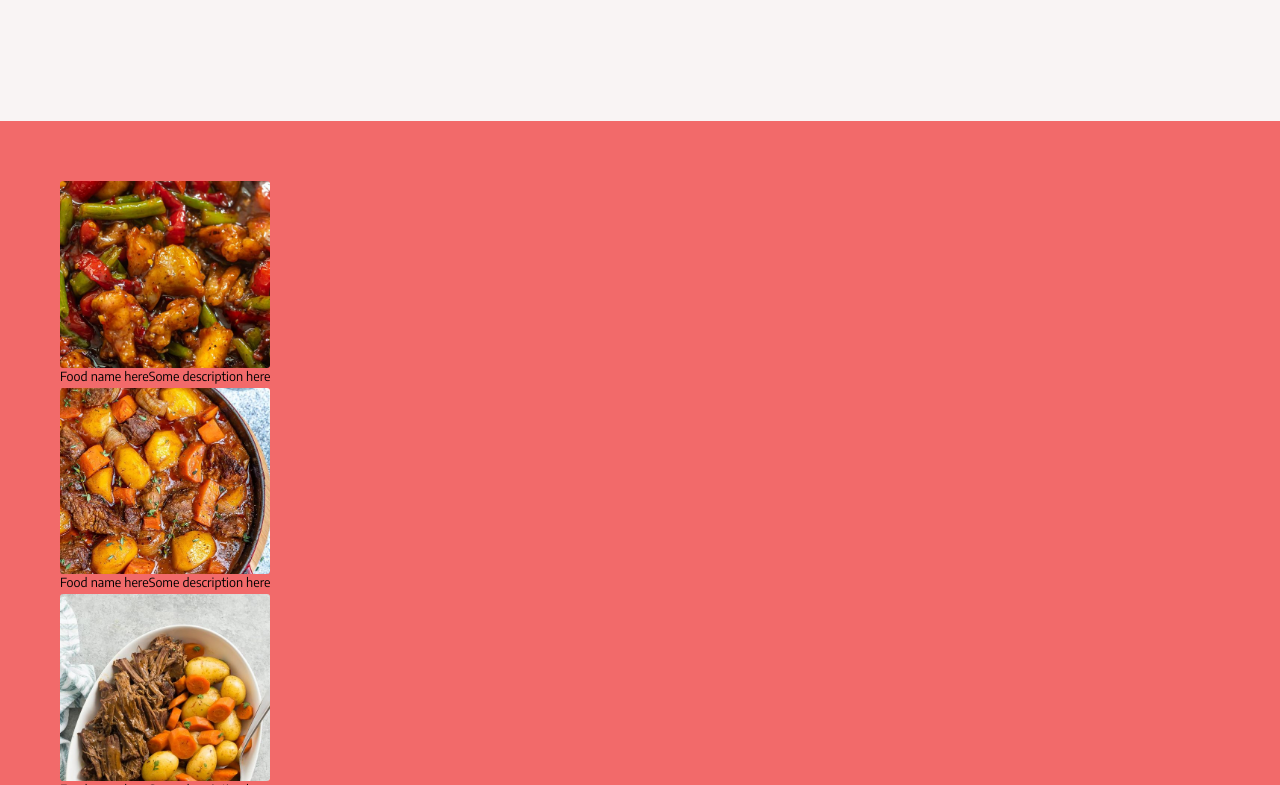
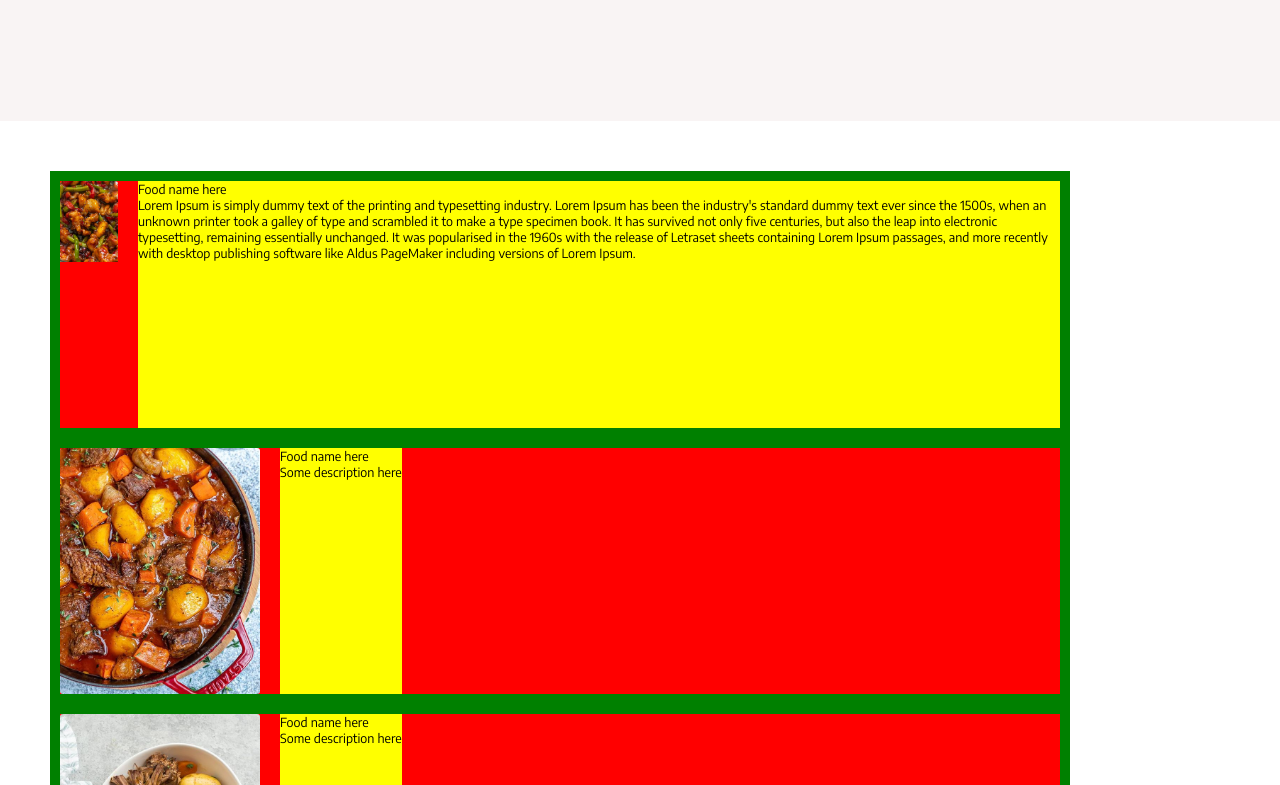
Before and after one commit to AnnaAn01/recipe-website, a React (Create React App) app: page / in a window 1280 px wide. Shown: the part 815-1600 px from the top of the page. Built offline with nearby package versions, Linux system fonts and the light colour scheme.

Commit message:
stying cards

```diff
--- a/src/components/HomePage/HomePage.css
+++ b/src/components/HomePage/HomePage.css
@@ -173,7 +173,7 @@
   /* background-color: red; */
   display: flex;
 
-  background-color: rgb(242, 106, 106);
+  /* background-color: rgb(242, 106, 106); */
   /* background-color: green; */
   padding: 5rem;
   height: 90vh;
@@ -184,7 +184,9 @@
   display: flex;
   flex-direction: column;
   justify-content: center;
-  /* flex-wrap: wrap; */
+  width: auto;
+  height: 100vh;
+  background-color: green;
 }
 
 .homepage-second__card {
@@ -193,14 +195,18 @@
   height: 30rem;
   /* border: 1px solid black; */
   margin: 1rem;
-  /* background-color: red; */
+  background-color: red;
   flex-direction: row;
+  width: 100rem;
+  display: flex;
 }
 
 .second-card__text {
   display: flex;
   font-size: 2rem;
-  flex-direction: row;
+  flex-direction: column;
+  margin-left: 2rem;
+  background-color: yellow;
 }
 
 .second-card__img {
@@ -211,6 +217,7 @@
   border-radius: 3px;
   text-align: center;
   cursor: pointer;
+  width: 20rem;
 }
 
 .second-card__img-1 {
--- a/src/components/HomePage/HomePage.js
+++ b/src/components/HomePage/HomePage.js
@@ -78,7 +78,16 @@ const HomePage = () => {
               <div className="second-card__text ">
                 <div className="second-card__title">Food name here</div>
                 <div className="second-card__description">
-                  Some description here
+                  Lorem Ipsum is simply dummy text of the printing and
+                  typesetting industry. Lorem Ipsum has been the industry's
+                  standard dummy text ever since the 1500s, when an unknown
+                  printer took a galley of type and scrambled it to make a type
+                  specimen book. It has survived not only five centuries, but
+                  also the leap into electronic typesetting, remaining
+                  essentially unchanged. It was popularised in the 1960s with
+                  the release of Letraset sheets containing Lorem Ipsum
+                  passages, and more recently with desktop publishing software
+                  like Aldus PageMaker including versions of Lorem Ipsum.
                 </div>
               </div>
             </div>
```
